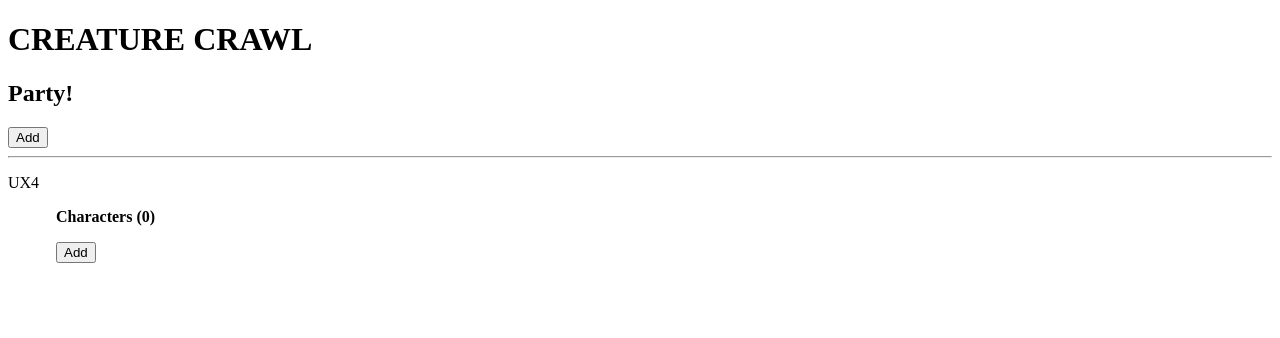
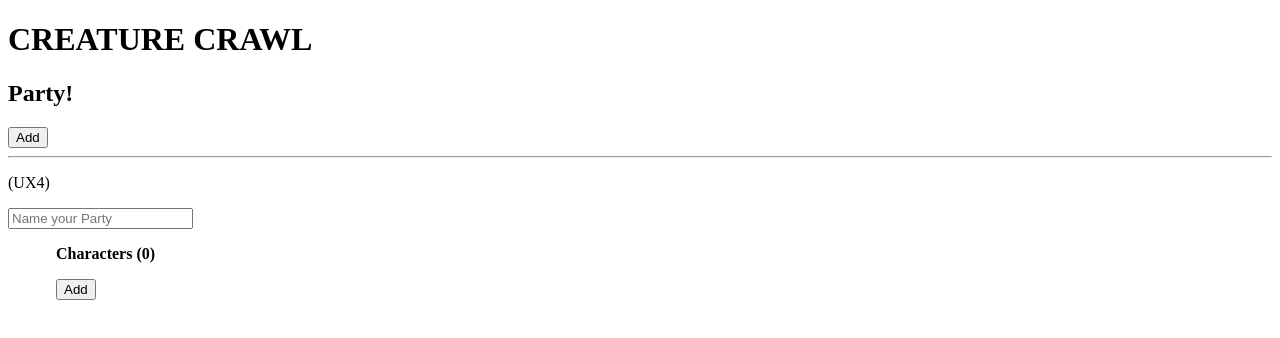
Before and after one commit to ooMICAHoo/digital_character_sheet, a React app: page / in a window 1280 px wide. Both pictures are taken after a click on the button "Add". Shown: the top 338 px of the page. Built offline with nearby package versions, Linux system fonts and the light colour scheme.

Commit message:
updateParty action

```diff
--- a/src/components/Party.jsx
+++ b/src/components/Party.jsx
@@ -6,7 +6,9 @@ import { generate } from 'shortid';
 import partyActions from '../store/actions';
 import Characters from './Characters';
 
-const Party = ({ addCharacter, addParty, parties }) => {
+const Party = ({
+  addCharacter, addParty, parties, updateParty,
+}) => {
   const handleAdd = () => addParty(generate());
   return (
     <div>
@@ -18,14 +20,21 @@ const Party = ({ addCharacter, addParty, parties }) => {
       </button>
       <hr />
       {
-        parties.map(({ id, characters }) => (
-          <div key={id}>
-            <p>
-              {id}
-            </p>
-            <Characters partyId={id} characters={characters} addCharacter={addCharacter} />
-          </div>
-        ))
+        parties.map(({ id, characters, name }) => {
+          const handleNameChange = ({ target }) => {
+            const value = target.value || null;
+            updateParty(id, 'name', value);
+          };
+          return (
+            <div key={id}>
+              <p>
+                {`${name || ''} (${id})`}
+              </p>
+              <input onChange={handleNameChange} placeholder="Name your Party" />
+              <Characters partyId={id} characters={characters} addCharacter={addCharacter} />
+            </div>
+          );
+        })
       }
     </div>
   );
@@ -37,7 +46,9 @@ Party.propTypes = {
   parties: PropTypes.arrayOf(PropTypes.shape({
     characters: PropTypes.array,
     id: PropTypes.string,
+    name: PropTypes.string,
   })).isRequired,
+  updateParty: PropTypes.func.isRequired,
 };
 
 const mapStateToProps = state => ({
@@ -47,6 +58,7 @@ const mapStateToProps = state => ({
 const mapDispatchToProps = dispatch => ({
   addParty: id => dispatch(partyActions.addParty(id)),
   addCharacter: (partyId, id) => dispatch(partyActions.addCharacter(partyId, id)),
+  updateParty: (id, path, value) => dispatch(partyActions.updateParty(id, path, value)),
 });
 
 export default connect(mapStateToProps, mapDispatchToProps)(Party);
--- a/src/store/actions.js
+++ b/src/store/actions.js
@@ -8,6 +8,7 @@
 export const constants = {
   ADD_PARTY: 'ADD_PARTY',
   ADD_CHARACTER: 'ADD_CHARACTER',
+  UPDATE_PARTY: 'UPDATE_PARTY',
   // CHANGE: 'PARTY_CHANGE',
   // DESTRY: 'PARTY_DESTROY',
   // INDEX: 'PARTY_INDEX',
@@ -24,11 +25,18 @@ const addParty = id => ({
   id,
 });
 
-// create a new party
+// create a new character
 const addCharacter = (partyId, id) => ({
   type: constants.ADD_CHARACTER,
   id,
   partyId,
+});
+
+const updateParty = (id, path, value) => ({
+  type: constants.UPDATE_PARTY,
+  id,
+  path,
+  value,
 });
 
 /*
@@ -68,6 +76,7 @@ const index = () => ({
 export default {
   addParty,
   addCharacter,
+  updateParty,
   // change,
   // destroy,
   // show,
--- a/src/store/reducers.js
+++ b/src/store/reducers.js
@@ -22,10 +22,6 @@ const reducer = (state = initState, action) => {
           }
           return party;
         }),
-        // parties: state.parties.concat({
-        //   characters: [],
-        //   id: action.id,
-        // }),
       };
 
     case constants.ADD_PARTY:
@@ -37,6 +33,20 @@ const reducer = (state = initState, action) => {
         }),
       };
 
+    case constants.UPDATE_PARTY:
+      return {
+        ...state,
+        parties: state.parties.map((party) => {
+          if (party.id === action.id) {
+            return {
+              ...party,
+              [action.path]: action.value,
+            };
+          }
+          return party;
+        }),
+      };
+
     default:
       return state;
   }
```
